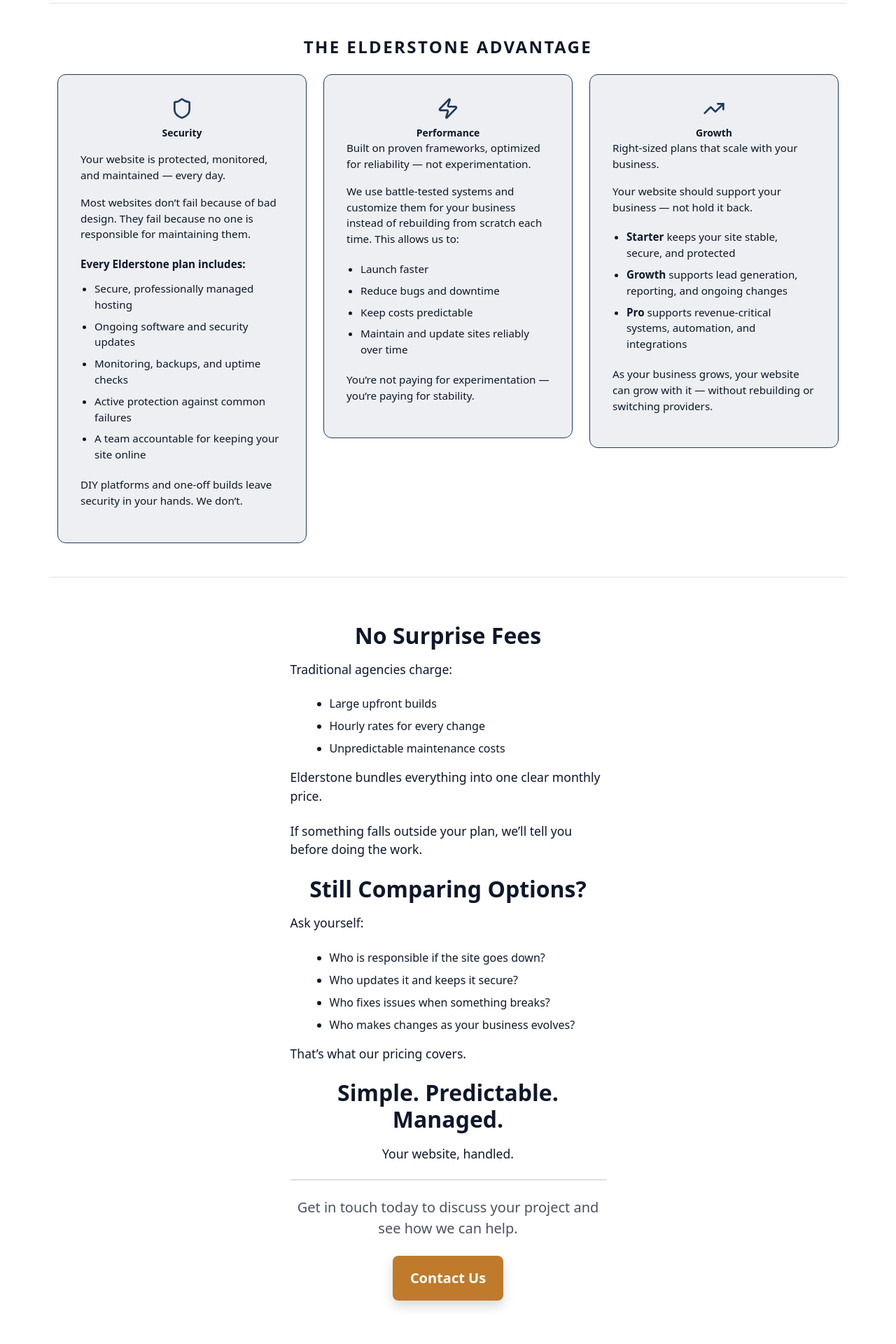
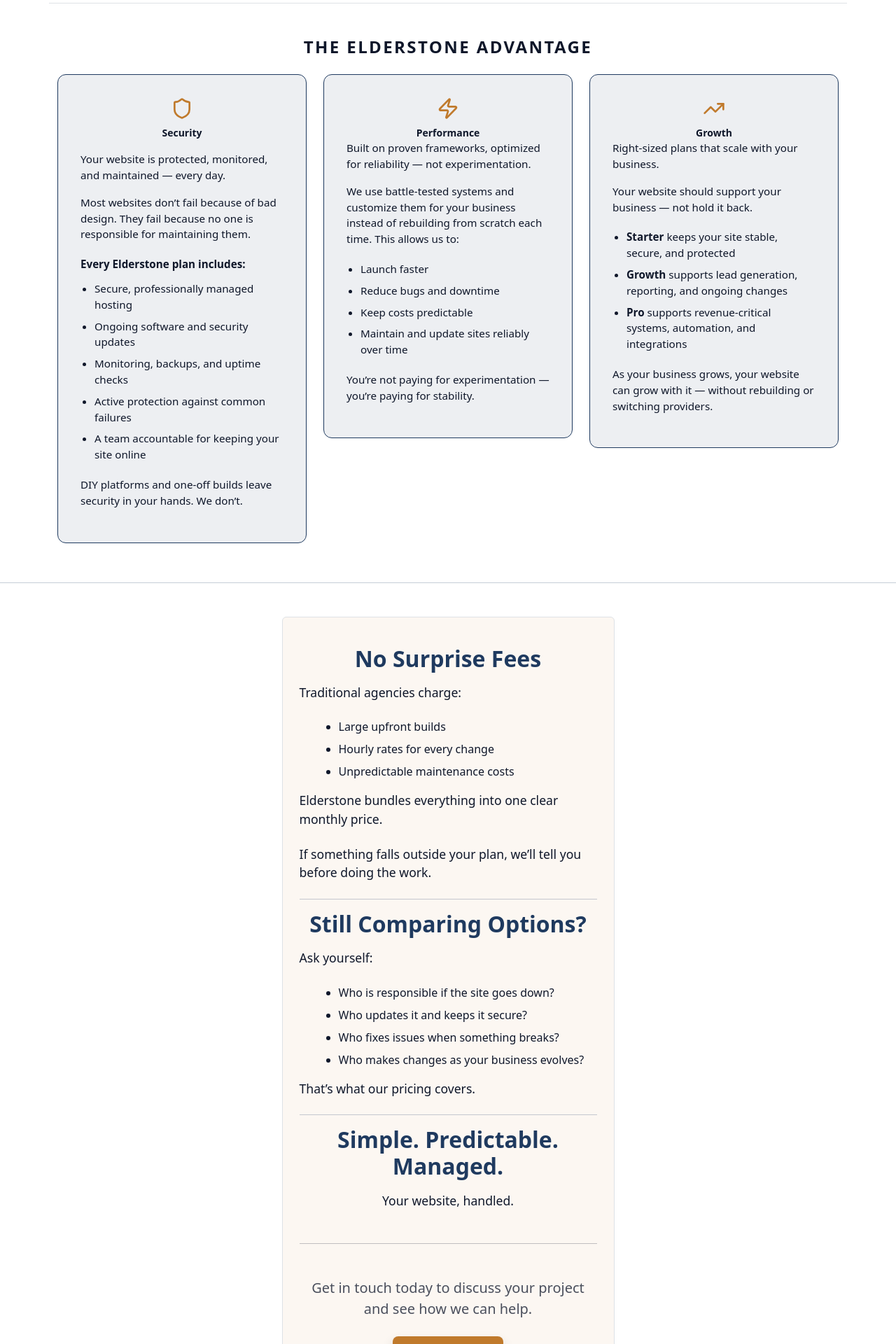
Before and after one commit to edwardgreenwood38/elderstone-site, a React (Vite) app: page / in a window 1280 px wide. Shown: the part 1760-3680 px from the top of the page at 70% size. Built offline with nearby package versions, Linux system fonts and the light colour scheme; no server answers.

Commit message:
minor layout changes to followup section

```diff
--- a/src/pages/Home.jsx
+++ b/src/pages/Home.jsx
@@ -182,7 +182,7 @@ const Home = ({ tier, setTier, darkMode }) => {
               {/* Security */}
               <div className="col-lg-4 col-md-6">
                 <div style={{ backgroundColor: 'rgba(31, 58, 95, 0.08)', borderRadius: '12px', padding: '2rem', border: '1px solid var(--stone-blue)', borderOpacity: '0.2' }}>
-                  <Shield className="mb-2" style={{ color: 'var(--stone-blue)' }} size={32} />
+                  <Shield className="mb-2" style={{ color: 'var(--copper)' }} size={32} />
                   <p className="fw-bold small mb-3" style={{ color: 'var(--text-main)' }}>
                     Security
                   </p>
@@ -208,7 +208,7 @@ const Home = ({ tier, setTier, darkMode }) => {
               {/* Performance */}
               <div className="col-lg-4 col-md-6">
                 <div style={{ backgroundColor: 'rgba(31, 58, 95, 0.08)', borderRadius: '12px', padding: '2rem', border: '1px solid var(--stone-blue)', borderOpacity: '0.2' }}>
-                  <Zap className="mb-2" style={{ color: 'var(--stone-blue)' }} size={32} />
+                  <Zap className="mb-2" style={{ color: 'var(--copper)' }} size={32} />
                   <p className="fw-bold small mb-0" style={{ color: 'var(--text-main)' }}>
                     Performance
                   </p>
@@ -234,7 +234,7 @@ const Home = ({ tier, setTier, darkMode }) => {
               {/* Growth */}
               <div className="col-lg-4 col-md-6">
                 <div style={{ backgroundColor: 'rgba(31, 58, 95, 0.08)', borderRadius: '12px', padding: '2rem', border: '1px solid var(--stone-blue)', borderOpacity: '0.2' }}>
-                  <TrendingUp className="mb-2" style={{ color: 'var(--stone-blue)' }} size={32} />
+                  <TrendingUp className="mb-2" style={{ color: 'var(--copper)' }} size={32} />
                   <p className="fw-bold small mb-0" style={{ color: 'var(--text-main)' }}>
                     Growth
                   </p>
@@ -259,13 +259,15 @@ const Home = ({ tier, setTier, darkMode }) => {
         </div>
       </section>
 
+      <hr className="my-2 px-5" style={{ borderColor: 'var(--stone-blue)' }} />
+
       {/* Follow up */}
-      <section className="container py-3 border-top" style={{ backgroundColor: 'var(--bg-card)' }}>
+      <section className="container my-5">
         <div className="row justify-content-center">
-          <div className="col-md-5">
-            <div className="py-5 text-center">
+          <div className="col-md-5 border rounded p-4" style={{ backgroundColor: 'rgba(192, 122, 44, 0.06)', borderColor: 'var(--border-color)' }}>
+            <div className="py-3 text-center">
 
-                  <h2 className="fw-bold mb-3" style={{ color: 'var(--text-main)' }}>No Surprise Fees</h2>
+                  <h2 className="fw-bold mb-3" style={{ color: 'var(--stone-blue)' }}>No Surprise Fees</h2>
                   <p className="text-start" style={{ color: 'var(--text-muted)', marginBottom: '1.5rem', fontSize: '1.1rem' }}>Traditional agencies charge:</p>
                       <ul style={{ listStyleType: 'disc', paddingLeft: '3.5rem', marginTop: '1rem', textAlign: 'start' }}>
                         <li style={{ marginBottom: '0.5rem' }}>Large upfront builds</li>
@@ -275,8 +277,9 @@ const Home = ({ tier, setTier, darkMode }) => {
                   <p className="text-start" style={{ color: 'var(--text-muted)', marginBottom: '1.5rem', fontSize: '1.1rem' }}>Elderstone bundles everything into one clear monthly price.</p>
                   <p className="text-start" style={{ color: 'var(--text-muted)', marginBottom: '1.5rem', fontSize: '1.1rem' }}>If something falls outside your plan, we’ll tell you before doing the work.</p>
 
+                  <hr className="my-3 px-5" style={{ color: 'var(--stone-blue)' }} />
 
-                  <h2 className="fw-bold mb-3" style={{ color: 'var(--text-main)' }}>Still Comparing Options?</h2>
+                  <h2 className="fw-bold mb-3" style={{ color: 'var(--stone-blue)' }}>Still Comparing Options?</h2>
                   <p className="text-start" style={{ color: 'var(--text-muted)', marginBottom: '1.5rem', fontSize: '1.1rem' }}>Ask yourself:</p>
                     <ul style={{ listStyleType: 'disc', paddingLeft: '3.5rem', marginTop: '1rem', textAlign: 'start' }}>
                       <li style={{ marginBottom: '0.5rem' }}>Who is responsible if the site goes down?</li>
@@ -286,10 +289,12 @@ const Home = ({ tier, setTier, darkMode }) => {
                     </ul>
                   <p className="text-start" style={{ color: 'var(--text-muted)', marginBottom: '1.5rem', fontSize: '1.1rem' }}> That’s what our pricing covers.</p>
 
-                  <h2 className="fw-bold mb-3" style={{ color: 'var(--text-main)' }}>Simple. Predictable. Managed.</h2>
+                  <hr className="my-3 px-5" style={{ color: 'var(--stone-blue)' }} />
+
+                  <h2 className="fw-bold mb-3" style={{ color: 'var(--stone-blue)' }}>Simple. Predictable. Managed.</h2>
                   <p className="text start" style={{ color: 'var(--text-muted)', marginBottom: '1.5rem', fontSize: '1.1rem' }}>Your website, handled.</p>
 
-                  <hr className="my-4" />
+                  <hr className="my-5" />
 
                   <p className="lead opacity-75 mb-4" style={{ color: 'var(--text-muted)' }}>Get in touch today to discuss your project and see how we can help.</p>
                   <button className="btn btn-lg px-4 py-3 shadow" onClick={() => window.location.href = `/contact?theme=${darkMode ? 'dark' : 'light'}`} style={{ backgroundColor: 'var(--copper)', color: 'white', fontWeight: '700' }}>
```
